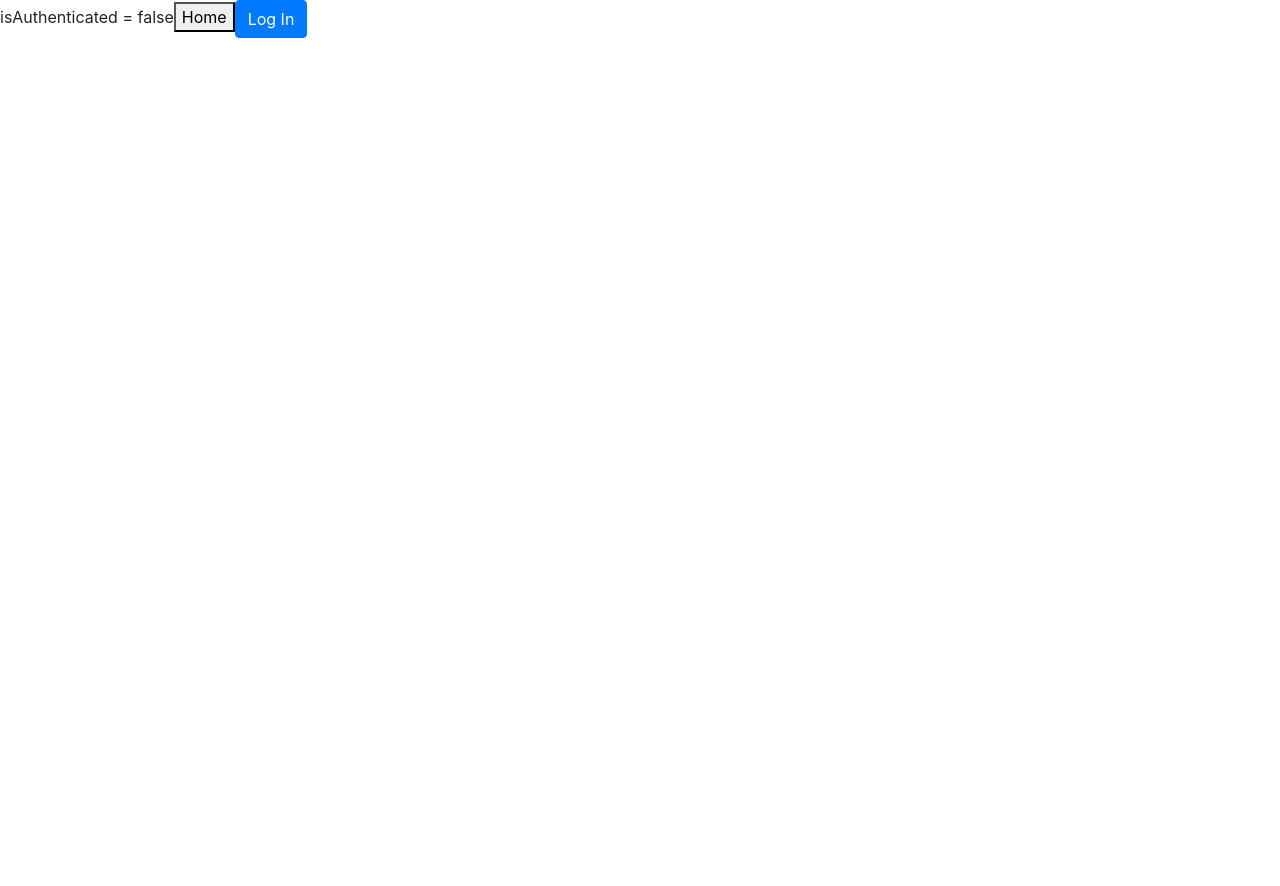
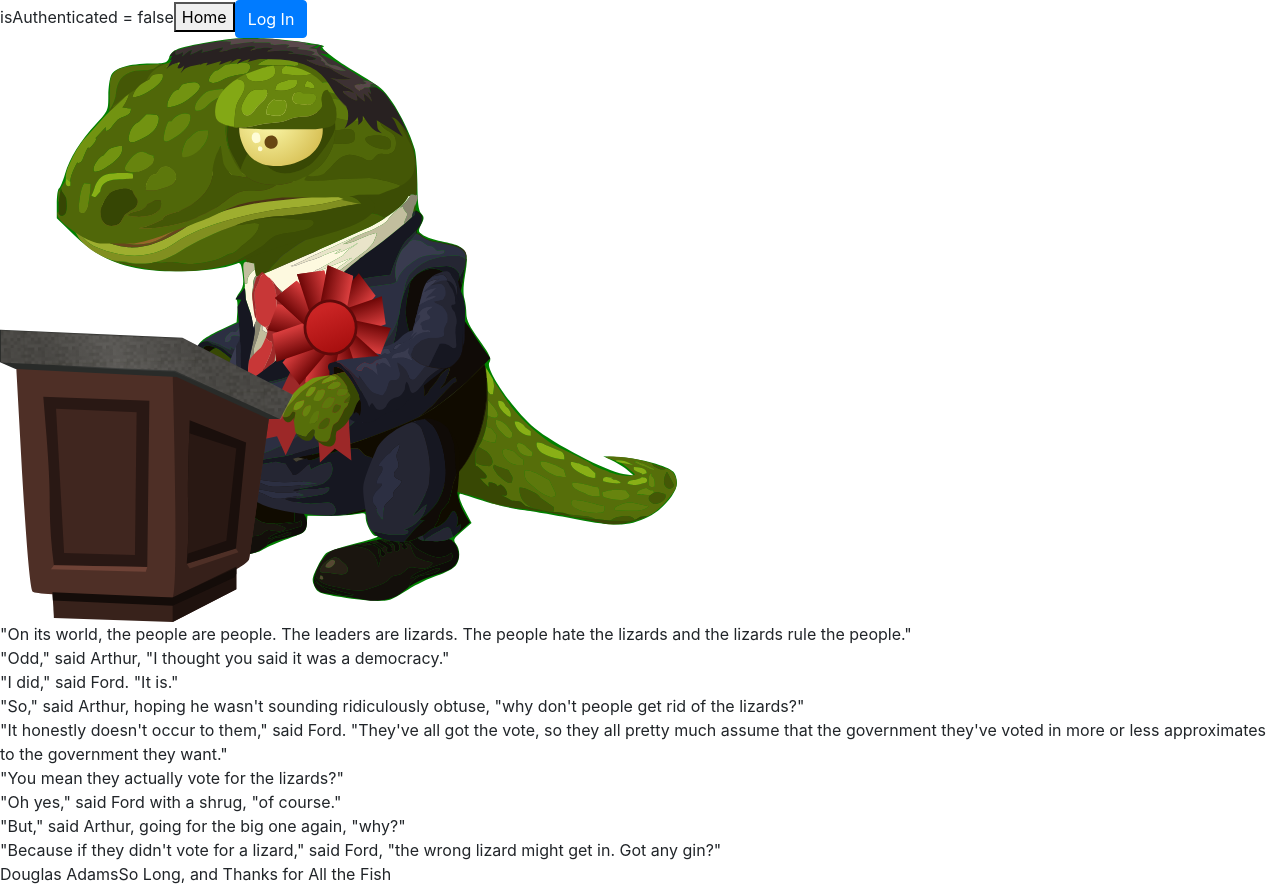
Before and after one commit to kerryboyko/RCV_Frontend, a React (Create React App) app: page / in a window 1280 px wide. Before the commit the page ends 800 px from the top, so only its background shows below. Built offline with nearby package versions, Linux system fonts and the light colour scheme; what auth0-js would draw is missing.

Commit message:
Added text and image

```diff
--- /dev/null
+++ b/src/components/DouglasAdamsPullout.tsx
@@ -0,0 +1,23 @@
+import React from 'react';
+import copywriting from '../copywriting/frontPage';
+import VeryImportantLizard from '../img/VeryImportantLizard.svg';
+const DouglasAdamsPullout = () => (
+  <div className="pullout">
+    <img className="pullout__image" src={VeryImportantLizard} />
+    <div>
+      {copywriting.EN.pullout.copy.map((line: string) => (
+        <div className="pullout__line">{line}</div>
+      ))}
+      <div className="pullout__credit">
+        <span className="pullout__credit__author">
+          {copywriting.EN.pullout.author}
+        </span>
+        <span className="pullout__credit__book">
+          {copywriting.EN.pullout.book}
+        </span>
+      </div>
+    </div>
+  </div>
+);
+
+export default DouglasAdamsPullout;
--- a/src/containers/App/App.tsx
+++ b/src/containers/App/App.tsx
@@ -6,6 +6,7 @@ import { connect } from "react-redux";
 import { ThunkDispatch } from "redux-thunk";
 import { login, logout, renewSession } from "../../store/actions/auth";
 import LoginButton from "../LoginButton/LoginButton";
+import DouglasAdamsPullout from '../../components/DouglasAdamsPullout';
 
 interface IAppProps {
   history: History;
@@ -40,6 +41,7 @@ class App extends Component<IAppProps> {
           logout={authActions.logout}
           isAuthenticated={isAuthenticated}
         />
+        <DouglasAdamsPullout/>
       </Fragment>
     );
   }
--- a/src/copywriting/frontPage.ts
+++ b/src/copywriting/frontPage.ts
@@ -51,3 +51,5 @@ export const frontPage: any = {
     },
   },
 };
+
+export default frontPage;
```
Also changed, not shown: src/img/VeryImportantLizard.svg (added).
